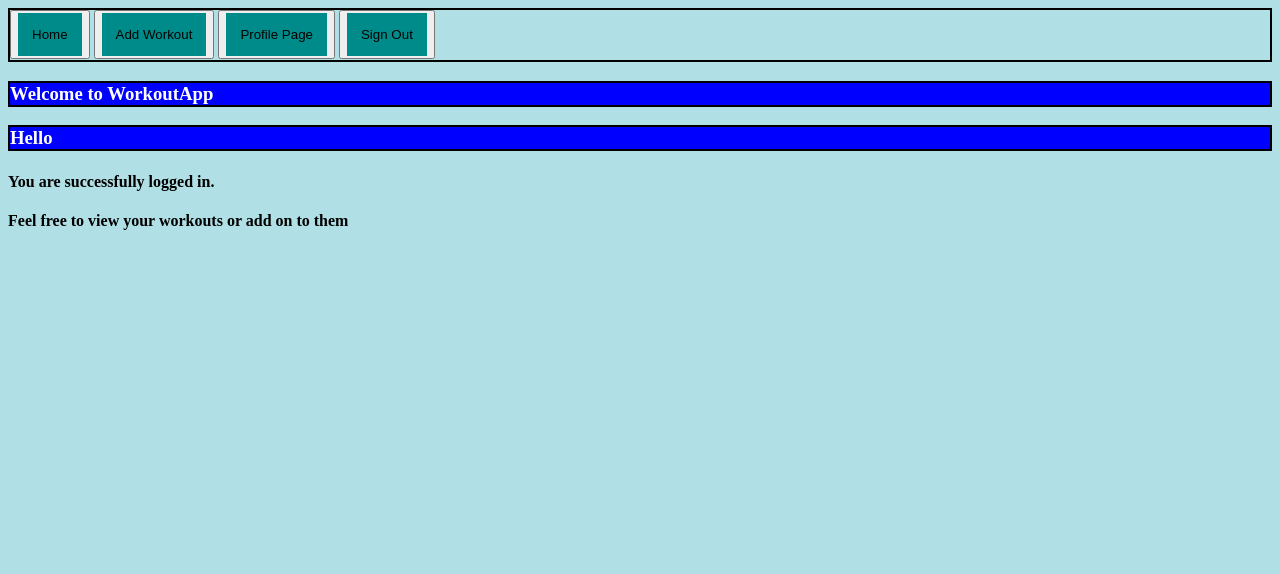
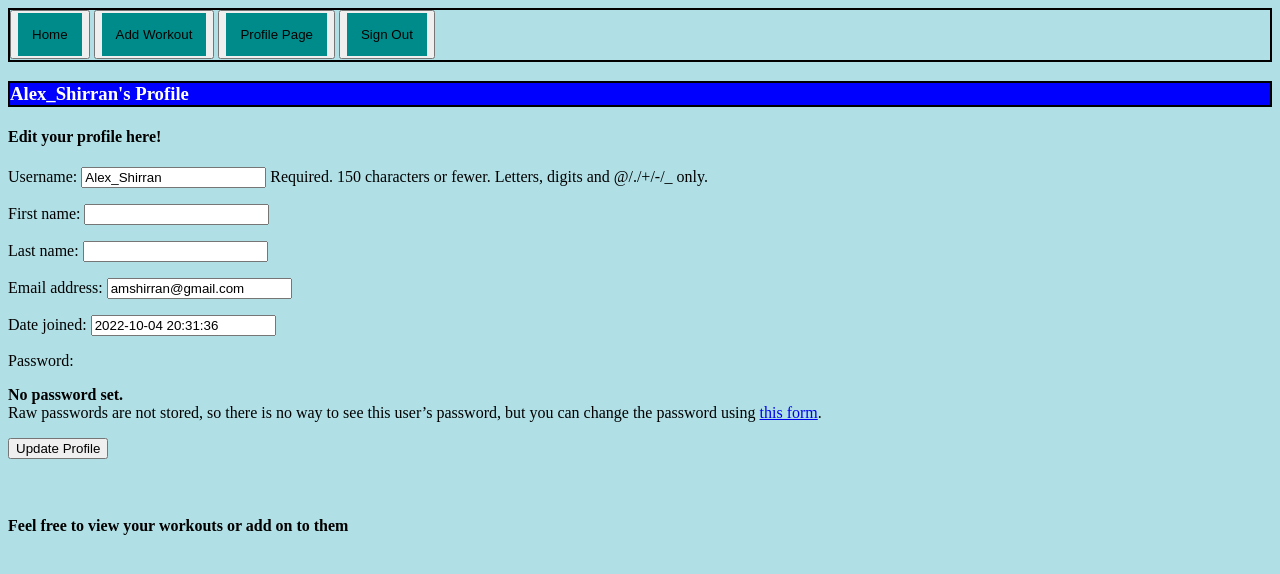
Before and after one commit to utk-cs340-fall22/WorkoutApp, a Django app: page /ProfilePage in a window 1280 px wide. Shown: the top 574 px of the page. Run offline with Django 4.2, Linux system fonts and the light colour scheme; a user stored in the database is signed in.

Commit message:
Finished 2/3 of my sprint issues
-Created the password page and added the change password button in the profile page

-Create the ability to edit your profile on the profile page

-made some adjustments to the headers to properly show users name

```diff
--- a/WorkoutApp/Main/urls.py
+++ b/WorkoutApp/Main/urls.py
@@ -15,18 +15,22 @@
 """
 from django.contrib import admin
 from django.urls import path, include
+from .views import UserEditView, PasswordsChangeView
 from . import views
-
+from django.contrib.auth import views as auth_views
 #Creating all the urls for the website
 urlpatterns = [
     path('', views.home, name="home"),
     path('CreateAccount', views.CreateAccount, name='CreateAccount'),
     path('SignIn', views.SignIn, name='SignIn'),
     path('SignOut', views.SignOut, name='SignOut'),
-    path('ProfilePage', views.ProfilePage, name='ProfilePage'),
+    path('ProfilePage', UserEditView.as_view() , name='ProfilePage'),
     path('CreateCharts', views.CreateCharts, name='CreateCharts'),
     path('ChartHistory', views.ChartHistory, name='ChartHistory'),
     path('MoreInfo', views.MoreInfo, name='MoreInfo'),
     path('CreateWorkout', views.CreateWorkout, name='CreateWorkout'),
     path('CreateExercise', views.CreateExercise, name='CreateExerceise'),
+    path('password/', PasswordsChangeView.as_view(template_name='ChangePassword.html')),
+    path('password_success', views.password_success, name='PasswordSuccess'
+    )
 ]
--- a/WorkoutApp/Main/views.py
+++ b/WorkoutApp/Main/views.py
@@ -1,10 +1,30 @@
 #from asyncio.windows_events import NULL
 from django.shortcuts import render, redirect
 from django.contrib.auth.models import User
+from django.views import generic
+from django.urls import reverse_lazy
 from django.contrib import messages
 from django.contrib.auth import authenticate, login, logout
-from telnetlib import LOGOUT
+from django.contrib.auth.forms import UserChangeForm
+from telnetlib import LOGOUT, Telnet
+from django import forms
+from django.contrib.auth.views import PasswordChangeView, PasswordChangeForm
 
+class EditProfileForm(UserChangeForm):
+    class Meta(UserChangeForm.Meta):
+        fields = None
+        exclude = ('groups','is_staff', 'is_active', 'user_permissions', 'is_superuser', 'password', 'last_login')
+
+class UserEditView(generic.UpdateView):
+    form_class = EditProfileForm
+    template_name = 'ProfilePage.html'
+    success_url = reverse_lazy('home')
+    def get_object(self):
+        return self.request.user
+
+class PasswordsChangeView(PasswordChangeView):
+    form_class = PasswordChangeForm
+    success_url = reverse_lazy('PasswordSuccess')
 
 # Create your views here.
 def home(request):
@@ -97,3 +117,6 @@
 
     return render(request, "CreateWorkout.html")
     #return render(request, "CreateWorkout.html")
+
+def password_success(request):
+    return render(request, 'PasswordSuccess.html',{})
--- a/WorkoutApp/Templates/ProfilePage.html
+++ b/WorkoutApp/Templates/ProfilePage.html
@@ -44,61 +44,17 @@
             </button>
         </div>
         {% endfor %}
+        <h3>{{user.username}}'s Profile</h3>
+        <h4>Edit your profile here!</h4>
 
-        <h3>Welcome to WorkoutApp</h3>
+        <div>
+            <form method="post">
+                {%csrf_token%}
+                {{form.as_p}}
+                <button class="btn btn-secondary">Update Profile</button>
+        </div>
 
 
-        <h3>Hello {{ fname }}</h3>
-        <h4>You are successfully logged in.</h4>
-        <h4>Feel free to view your workouts or add on to them<h4>
-
-        <!--
-        <p>
-            Lorem ipsum dolor sit amet, consectetur adipiscing elit, sed do eiusmod tempor incididunt
-            ut labore et dolore magna aliqua. Amet nisl purus in mollis. Iaculis eu non diam phasellus
-            vestibulum lorem sed risus ultricies. Lacus vel facilisis volutpat est velit egestas dui id.
-            Est lorem ipsum dolor sit. Ut sem nulla pharetra diam sit amet nisl suscipit adipiscing.
-            Facilisis leo vel fringilla est ullamcorper eget nulla facilisi. Enim lobortis scelerisque
-            fermentum dui faucibus in. Interdum posuere lorem ipsum dolor sit amet. Pellentesque nec nam
-            aliquam sem et tortor.
-        </p>
-
-        <p>
-            Viverra accumsan in nisl nisi scelerisque eu ultrices vitae. Viverra maecenas accumsan lacus vel facilisis volutpat est.
-            Ipsum dolor sit amet consectetur adipiscing elit ut aliquam. Sit amet consectetur adipiscing elit ut aliquam purus.
-            Risus viverra adipiscing at in. Viverra justo nec ultrices dui sapien eget mi proin. Vehicula ipsum a arcu cursus vitae congue mauris.
-            Parturient montes nascetur ridiculus mus. Arcu cursus euismod quis viverra nibh cras. Nascetur ridiculus mus mauris vitae ultricies leo.
-            Id cursus metus aliquam eleifend mi in nulla posuere sollicitudin. Eu scelerisque felis imperdiet proin fermentum. Sed vulputate odio ut
-            enim blandit volutpat maecenas volutpat.
-        </p>
-
-        <p>
-            Vitae aliquet nec ullamcorper sit amet risus nullam eget felis. Imperdiet dui accumsan sit amet nulla
-            facilisi morbi tempus iaculis. Quam nulla porttitor massa id neque aliquam vestibulum. A lacus vestibulum sed
-            arcu non odio euismod lacinia. Bibendum enim facilisis gravida neque convallis a cras semper auctor.
-            Sit amet risus nullam eget felis eget nunc lobortis mattis. Quis enim lobortis scelerisque fermentum.
-            Nisi vitae suscipit tellus mauris a diam maecenas sed. Commodo nulla facilisi nullam vehicula.
-            Imperdiet dui accumsan sit amet nulla facilisi. Tortor id aliquet lectus proin nibh nisl condimentum id. Sagittis aliquam malesuada bibendum arcu vitae elementum. Risus nec feugiat in fermentum posuere urna nec tincidunt praesent. Lacinia at quis risus sed vulputate odio. Diam quam nulla porttitor massa id neque aliquam vestibulum morbi. Purus gravida quis blandit turpis cursus in hac. Nunc faucibus a pellentesque sit amet. Rhoncus aenean vel elit scelerisque. Tincidunt ornare massa eget egestas purus viverra.
-        </p>
-        <p>
-            Lorem ipsum dolor sit amet, consectetur adipiscing elit, sed do eiusmod tempor incididunt
-            ut labore et dolore magna aliqua. Amet nisl purus in mollis. Iaculis eu non diam phasellus
-            vestibulum lorem sed risus ultricies. Lacus vel facilisis volutpat est velit egestas dui id.
-            Est lorem ipsum dolor sit. Ut sem nulla pharetra diam sit amet nisl suscipit adipiscing.
-            Facilisis leo vel fringilla est ullamcorper eget nulla facilisi. Enim lobortis scelerisque
-            fermentum dui faucibus in. Interdum posuere lorem ipsum dolor sit amet. Pellentesque nec nam
-            aliquam sem et tortor.
-        </p>
-        <p>
-            Lorem ipsum dolor sit amet, consectetur adipiscing elit, sed do eiusmod tempor incididunt
-            ut labore et dolore magna aliqua. Amet nisl purus in mollis. Iaculis eu non diam phasellus
-            vestibulum lorem sed risus ultricies. Lacus vel facilisis volutpat est velit egestas dui id.
-            Est lorem ipsum dolor sit. Ut sem nulla pharetra diam sit amet nisl suscipit adipiscing.
-            Facilisis leo vel fringilla est ullamcorper eget nulla facilisi. Enim lobortis scelerisque
-            fermentum dui faucibus in. Interdum posuere lorem ipsum dolor sit amet. Pellentesque nec nam
-            aliquam sem et tortor.
-        </p>
-         -->
         <!--jhowar63
         Create Workout button will bring authenticated users to the CreateWorkout page
         <h4>Future Create Workout Button</h4> -->
@@ -129,5 +85,9 @@
 
 
         <script src="" async defer></script>
+
+        <br/><br/>
+        <h4>Feel free to view your workouts or add on to them<h4>
+        <!--add workout stuff here-->
     </body>
 </html>
--- a/WorkoutApp/Templates/homepage.html
+++ b/WorkoutApp/Templates/homepage.html
@@ -47,7 +47,7 @@
         {% endfor %}
 
         {% if user.is_authenticated %}
-        <h3> Hello {{ fname }} , Welcome to WorkoutApp</h3>
+        <h3> Hello {{ user.first_name }} , Welcome to WorkoutApp</h3>
 
         {% else %}
         <h3>Please create an account</h3>
```
Also changed, not shown: WorkoutApp/Templates/ChangePassword.html (added, +57 -0 lines), WorkoutApp/Templates/PasswordSuccess.html (added, +48 -0 lines), WorkoutApp/db.sqlite3.
